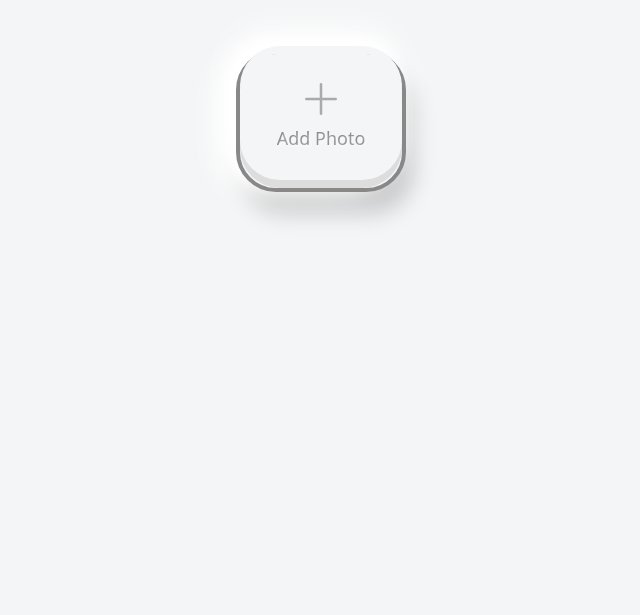
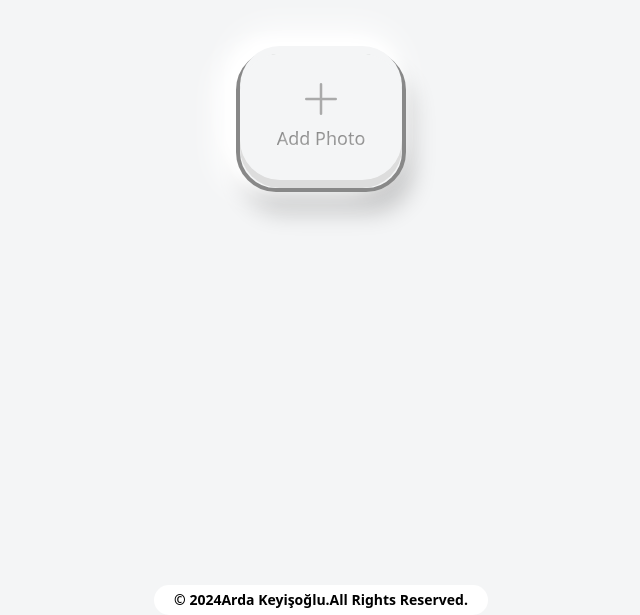
Before and after one commit to canptleon/teknasyon-case, a Next.js app: page / in a window 1280 px wide. Shown: the part 279-894 px from the top of the page, without its empty margins (319-959 px from the left). Before the commit the page ends 800 px from the top, so only its background shows below. Built offline with nearby package versions, Linux system fonts and the light colour scheme.

Commit message:
Footer activated

```diff
--- a/layouts/GeneralLayouts/Desktop/Footer.tsx
+++ b/layouts/GeneralLayouts/Desktop/Footer.tsx
@@ -1,4 +1,4 @@
-import React, { memo } from "react";
+import React from "react";
 import Link from "next/link";
 
 function DesktopFooter() {
@@ -9,11 +9,15 @@ function DesktopFooter() {
 
         </div>
         <div className="text-center text-sm text-[black] pl-[20px] pr-[20px] font-semibold bg-[#ffffff] p-[5px] rounded-[50px]">
-          &copy; 2024 Arda Keyişoğlu. All Rights Reserved.
+          &copy; 2024
+            <Link href="https://www.ardakeyisoglu.com/" target="_blank">
+              Arda Keyişoğlu.
+            </Link>
+          All Rights Reserved.
         </div>
       </div>
     </footer>
   );
 }
 
-export default memo(DesktopFooter);
+export default DesktopFooter;
--- a/layouts/GeneralLayouts/Mobile/Footer.tsx
+++ b/layouts/GeneralLayouts/Mobile/Footer.tsx
@@ -1,6 +1,5 @@
-import React, { memo } from "react";
+import React from "react";
 import Link from "next/link";
-
 
 function MobileFooter() {
 
@@ -11,11 +10,15 @@ function MobileFooter() {
 
         </div>
         <div className="text-center text-sm text-[black] pl-[20px] pr-[20px] font-semibold bg-[#ffffff] p-[5px] rounded-[50px]">
-          &copy; 2024 Arda Keyişoğlu. All Rights Reserved.
+          &copy; 2024
+          <Link href="https://www.ardakeyisoglu.com/" target="_blank">
+            Arda Keyişoğlu.
+          </Link>
+           All Rights Reserved.
         </div>
       </div>
     </footer>
   );
 }
 
-export default memo(MobileFooter);
+export default MobileFooter;
--- a/layouts/Layout.tsx
+++ b/layouts/Layout.tsx
@@ -1,5 +1,7 @@
 import React, { ReactElement, ReactNode, memo } from "react";
 import MobileHeader from "./GeneralLayouts/Mobile/Header";
+import MobileFooter from "./GeneralLayouts/Mobile/Footer";
+import DesktopFooter from "./GeneralLayouts/Desktop/Footer";
 
 interface LayoutProps {
   children: ReactElement | ReactElement[] | ReactNode;
@@ -15,10 +17,12 @@ function Layout(props: LayoutProps) {
         <>
           <MobileHeader />
           {props.children}
+          <MobileFooter/>
         </>
       ) : (
         <>
           {props.children}
+          <DesktopFooter/>
         </>
       )}
     </>
```
